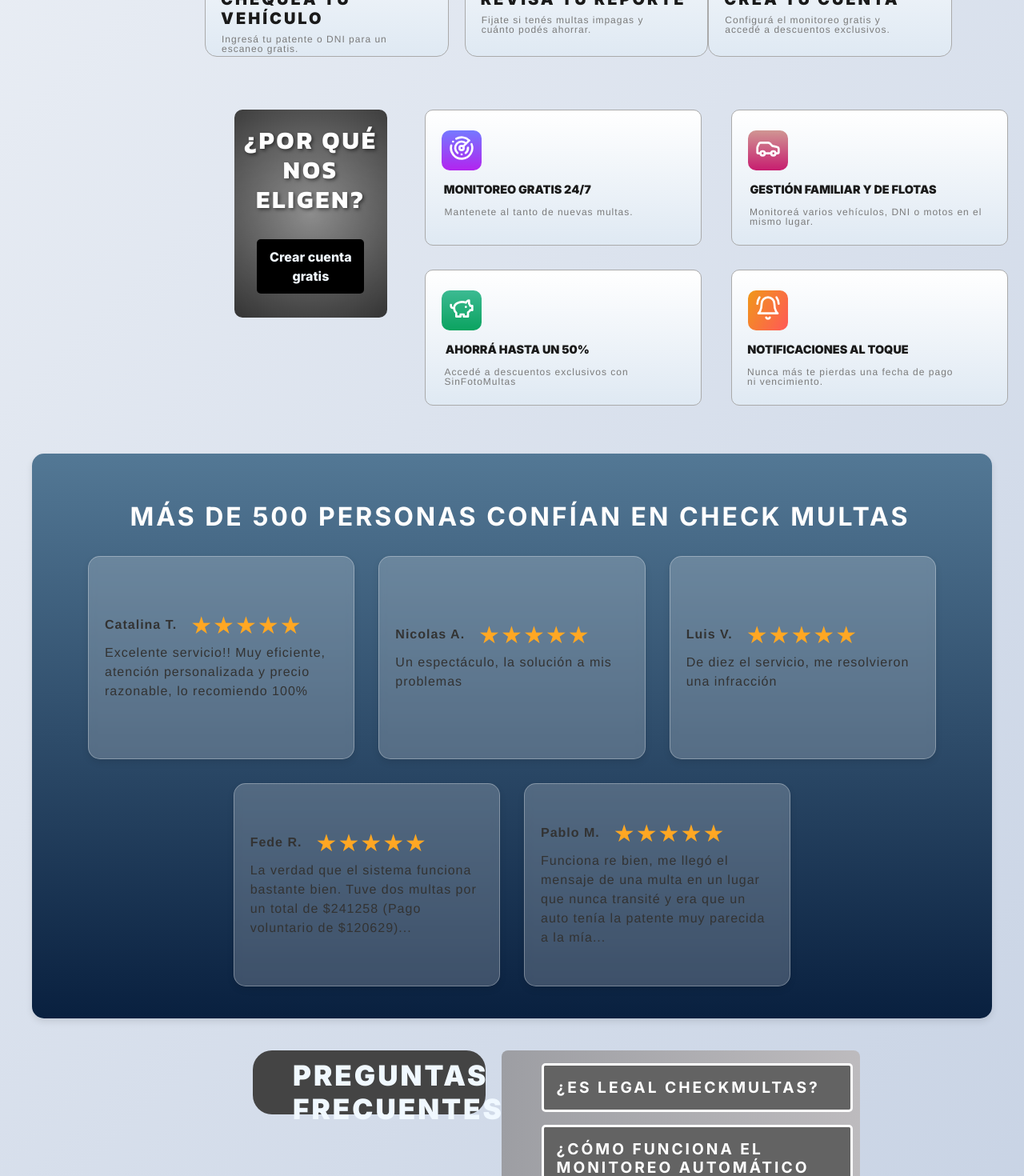
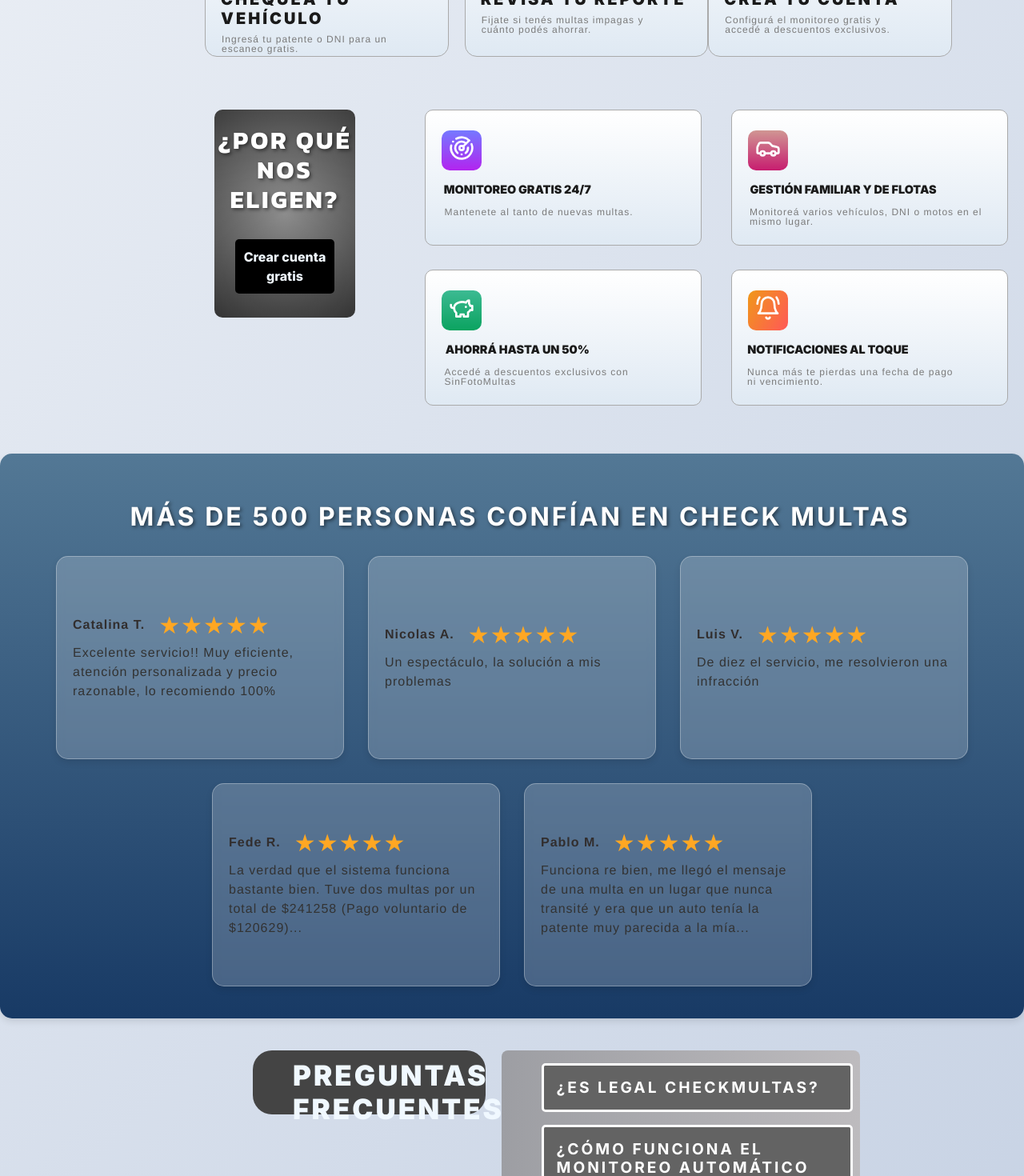
Before and after one commit to Ezegallardo0/checkmultas, a React (Vite) app: page / in a window 1280 px wide. Shown: the part 1180-2650 px from the top of the page at 80% size. Built offline with nearby package versions, Linux system fonts and the light colour scheme; a web font is replaced by a local one.

Commit message:
"arranging styles"

```diff
--- a/src/styles/app.css
+++ b/src/styles/app.css
@@ -62,7 +62,7 @@
 
 .psr {
     border-radius: 10vh;
-    width: 19%;
+    width: 20%;
     display: inline;
     border: none;
     text-align: center;
@@ -228,6 +228,7 @@
 
 .Cards2 {
     display: flex;
+    margin-left: 40px
 }
 
 .xq {
@@ -235,7 +236,7 @@
                 radial-gradient(circle at center, rgba(255, 255, 255, 0.6) 0%, rgba(0, 0, 0, 0.6) 100%) #989898; /* Ajustar el gradiente */
     background-blend-mode: multiply,multiply;
     margin-top: 30px;
-    margin-left: 22%;
+    margin-left: 20%;
     border-radius: 10px;
     width: 18%;
     height: 260px;
@@ -321,14 +322,16 @@
     text-align: center;
     margin-top: 2vh;
 }
-
+b{
+    color: rgb(50, 46, 46);
+}
 .reviews-container {
-    background-image: linear-gradient(to top, #09203f 0%, #537895 100%);
+    background-image: linear-gradient(to top, #183a65 0%, #537895 100%);
     padding: 40px;
     border-radius: 15px;
     text-align: center;
     margin: 40px auto;
-    max-width: 1200px;
+    max-width: 1400px;
     box-shadow: 0 4px 8px rgba(0, 0, 0, 0.1); /* Sombra para dar profundidad */
 }
 
@@ -337,6 +340,7 @@
     margin-bottom: 30px;
     font-size: 2rem;
     font-weight: 700;
+    text-shadow: 2px 2px 4px rgba(0, 0, 0, 0.5); /* Sombra para resaltar el texto */
 }
 
 .reviews-grid {
@@ -686,7 +690,6 @@
 }
 
 .review-header {
-    display: flex
-;
+    display: flex;
     margin-right: auto;
 }
```
